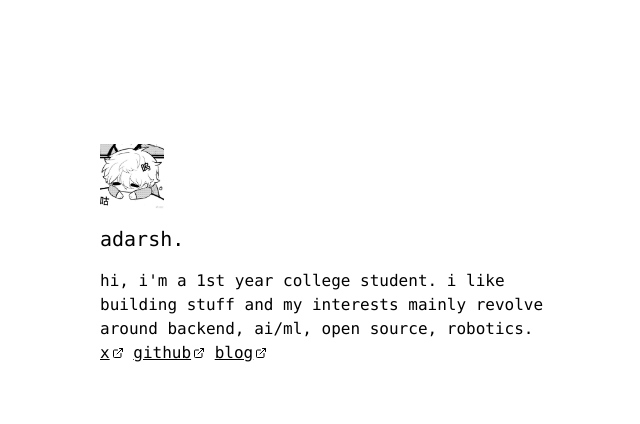
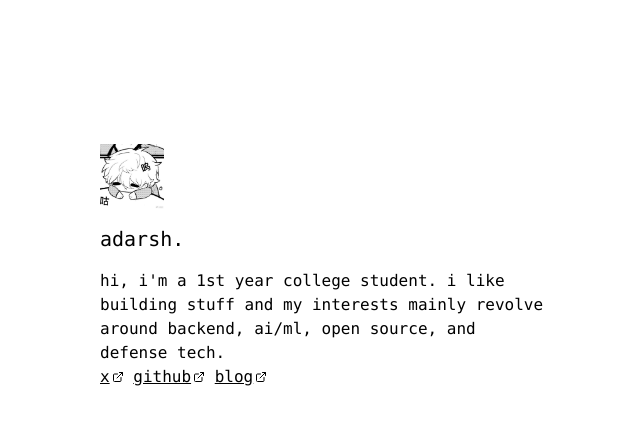
Before and after one commit to axdrsh/www, a Next.js app: page / in a window 1280 px wide. Shown: the top 424 px of the page, without its empty margins (316-956 px from the left). Built offline with nearby package versions, Linux system fonts and the light colour scheme.

Commit message:
Update page.tsx

```diff
--- a/src/app/page.tsx
+++ b/src/app/page.tsx
@@ -17,7 +17,7 @@ export default function Page() {
 
       <p>
         hi, i'm a 1st year college student. i like building stuff and
-        my interests mainly revolve around backend, ai/ml, open source, robotics.
+        my interests mainly revolve around backend, ai/ml, open source, and defense tech.
         <br/>
         <a
           href="https://x.com/axdrsh"
```
